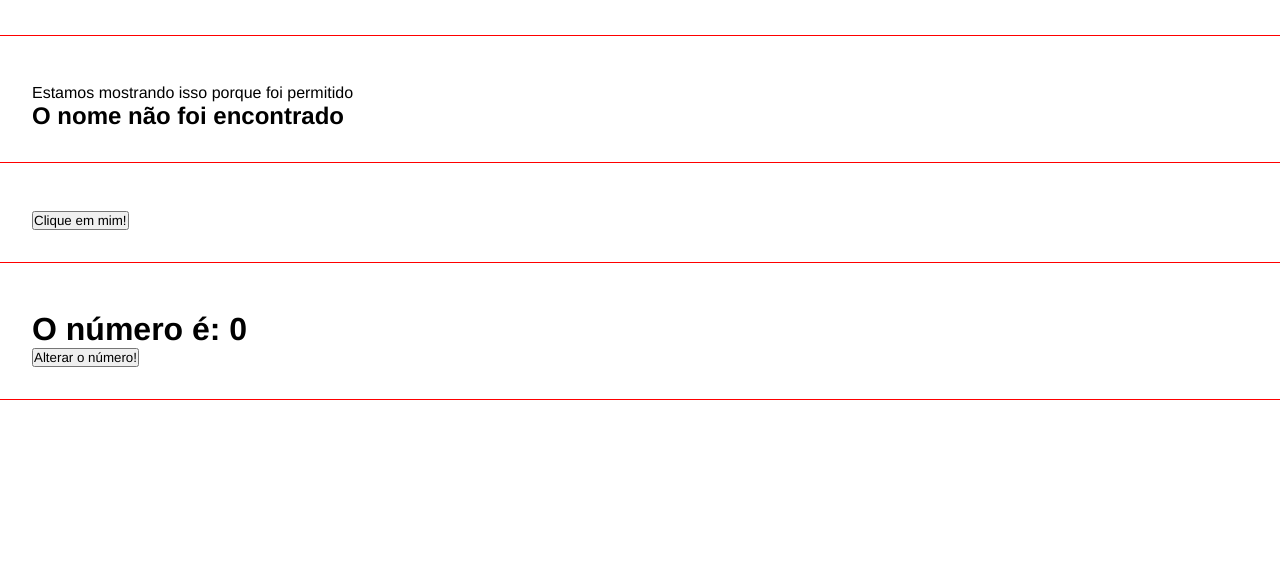
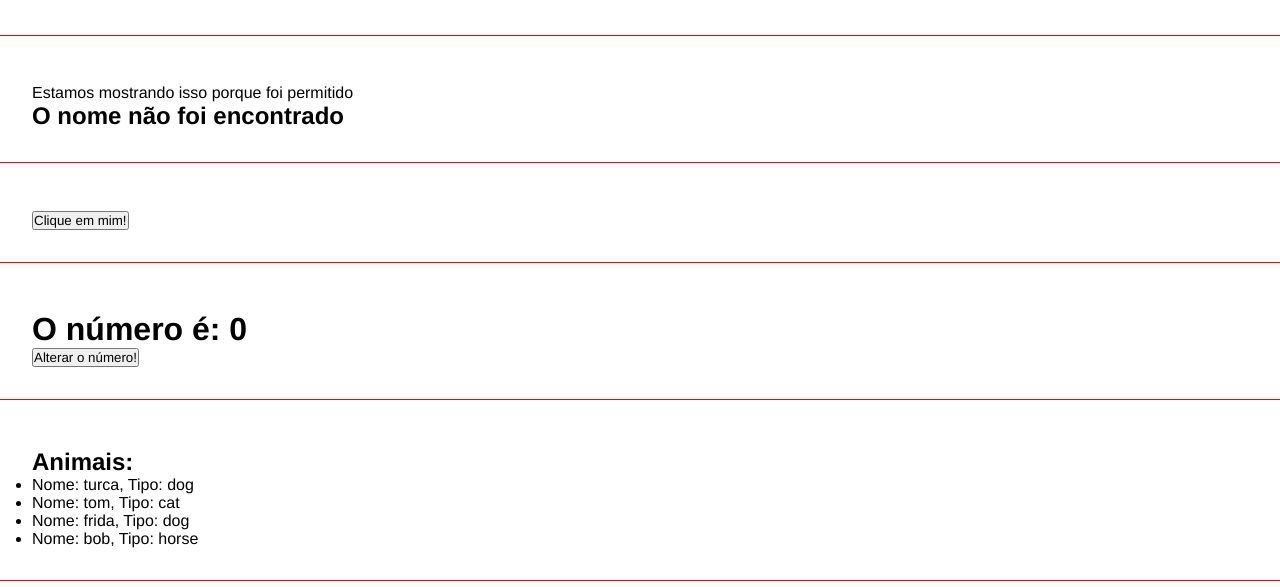
Before and after one commit to GuilhermeBerssanette/PrimeiroRepoAngular, an Angular app: page / in a window 1280 px wide. Shown: the part 588-1175 px from the top of the page. Built offline with nearby package versions, Linux system fonts and the light colour scheme.

Commit message:
Aprendendo sobre Renderização de listas

```diff
--- a/src/app/app.component.html
+++ b/src/app/app.component.html
@@ -10,3 +10,4 @@
 <app-if-component> </app-if-component>
 <app-evento-component> </app-evento-component>
 <app-emitter-component> </app-emitter-component>
+<app-listrender-component> </app-listrender-component>
--- a/src/app/app.component.ts
+++ b/src/app/app.component.ts
@@ -7,12 +7,14 @@ import { IFComponentComponent } from "./components/if-component/if-component.com
 import { EventoComponentComponent } from "./components/evento-component/evento-component.component";
 import { EmitterComponentComponent } from "./components/emitter-component/emitter-component.component";
 import { ChangenumberComponentComponent } from "./components/changenumber-component/changenumber-component.component";
+import { ListrenderComponentComponent } from "./components/listrender-component/listrender-component.component";
+
 @Component({
     selector: 'app-root',
     standalone: true,
     templateUrl: './app.component.html',
     styleUrl: './app.component.css',
-    imports: [RouterOutlet, FirstComponentComponent, ParentComponentComponent, DirectivesComponentComponent, IFComponentComponent, EventoComponentComponent, EmitterComponentComponent, ChangenumberComponentComponent]
+    imports: [RouterOutlet, FirstComponentComponent, ParentComponentComponent, DirectivesComponentComponent, IFComponentComponent, EventoComponentComponent, EmitterComponentComponent, ChangenumberComponentComponent, ListrenderComponentComponent]
 })
 export class AppComponent {
   userName = 'Joaquim';
--- /dev/null
+++ b/src/app/components/listrender-component/listrender-component.component.html
@@ -0,0 +1,7 @@
+<div class="class">
+    <h2> Animais: </h2>
+    <ul>
+        <li *ngFor="let animal of animals">
+        Nome: {{ animal.name }}, Tipo: {{ animal.type}} </li>
+    </ul>
+</div>
--- /dev/null
+++ b/src/app/components/listrender-component/listrender-component.component.ts
@@ -0,0 +1,23 @@
+import { NgFor } from '@angular/common';
+import { Component, OnInit } from '@angular/core';
+
+@Component({
+  selector: 'app-listrender-component',
+  standalone: true,
+  imports: [NgFor],
+  templateUrl: './listrender-component.component.html',
+  styleUrl: './listrender-component.component.css'
+})
+export class ListrenderComponentComponent implements OnInit{
+
+animals = [
+  { name: 'turca', type: 'dog'},
+  { name: 'tom', type: 'cat'},
+  { name: 'frida', type: 'dog'},
+  { name: 'bob', type: 'horse'},
+]
+
+constructor() {}
+
+  ngOnInit(): void {}
+}
```
Also changed, not shown: src/app/components/listrender-component/listrender-component.component.css (added), 1 other file (tests, documents, lock files or other folders).
